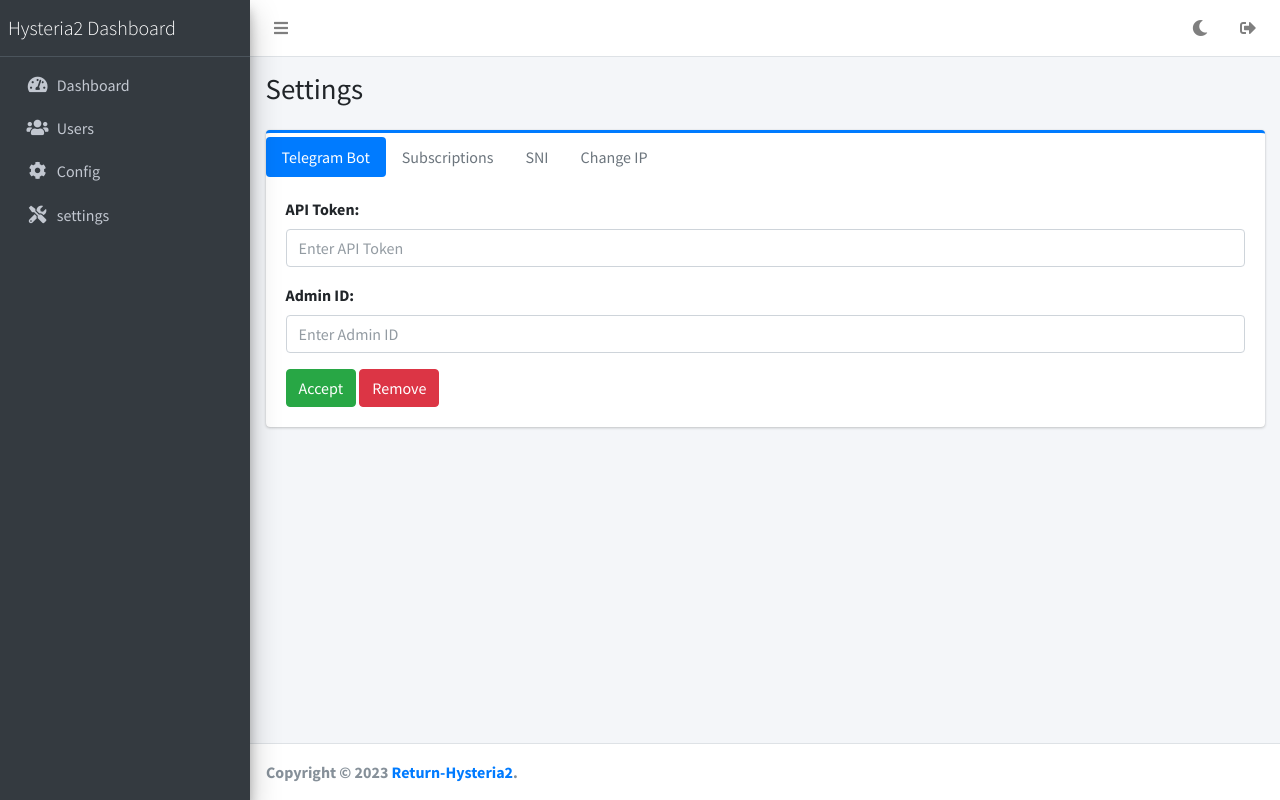
After one commit to ReturnFI/Hysteria2, a Python web app: template core/scripts/webpanel/templates/settings.html in a window 1280 px wide. The commit adds this page. Run offline with Jinja, Linux system fonts and the light colour scheme; the template is opened without the code that fills it, so the values that code supplies are empty; some libraries are stand-ins or nearby versions.

Commit message:
Added Settings router

```diff
--- a/core/scripts/webpanel/app.py
+++ b/core/scripts/webpanel/app.py
@@ -54,6 +54,7 @@ def create_app() -> FastAPI:
     app.include_router(routers.config.router, prefix='/config', tags=['Config Management[Web]'])  # Add config router
     app.include_router(routers.user.router, prefix='/users', tags=['User Management[Web]'])  # Add user router
     app.include_router(routers.api.v1.api_v1_router, prefix='/api/v1', tags=['API Version 1'])  # Add API version 1 router # type: ignore
+    app.include_router(routers.settings.router, prefix='/settings', tags=['Settings[Web]']) # Add settings router
 
     # Document that the API requires an API key
     setup_openapi_schema(app)
--- a/core/scripts/webpanel/routers/__init__.py
+++ b/core/scripts/webpanel/routers/__init__.py
@@ -3,3 +3,4 @@ from . import api
 from . import user
 from . import login
 from . import config
+from . import settings
--- /dev/null
+++ b/core/scripts/webpanel/routers/settings/__init__.py
@@ -0,0 +1 @@
+from .settings import router
--- a/core/scripts/webpanel/templates/base.html
+++ b/core/scripts/webpanel/templates/base.html
@@ -73,6 +73,12 @@
                                 <p>Config</p>
                             </a>
                         </li>
+                        <li class="nav-item">
+                            <a href="{{ url_for('settings') }}" class="nav-link {% if request.path == url_for('settings') %}active{% endif %}">
+                                <i class="nav-icon fas fa-tools"></i>
+                                <p>settings</p>
+                            </a>
+                        </li>
                     </ul>
                 </nav>
             </div>
--- /dev/null
+++ b/core/scripts/webpanel/templates/settings.html
@@ -0,0 +1,150 @@
+{% extends 'base.html' %}
+
+{% block title %}Settings{% endblock %}
+
+{% block content %}
+<div class="content-header">
+    <div class="container-fluid">
+        <div class="row mb-2">
+            <div class="col-sm-6">
+                <h1 class="m-0">Settings</h1>
+            </div>
+        </div>
+    </div>
+</div>
+
+<div class="content">
+    <div class="container-fluid">
+        <div class="row">
+            <div class="col-lg-12">
+                <div class="card card-primary card-outline card-tabs">
+                    <div class="card-header p-0 pt-1 border-bottom-0">
+                        <ul class="nav nav-pills" id="custom-tabs-three-tab" role="tablist">
+                            <li class="nav-item">
+                                <a class="nav-link active" id="telegram-tab" data-toggle="pill" href="#telegram"
+                                    role="tab" aria-controls="telegram" aria-selected="true">Telegram Bot</a>
+                            </li>
+                            <li class="nav-item">
+                                <a class="nav-link" id="subs-tab" data-toggle="pill" href="#subs" role="tab"
+                                    aria-controls="subs" aria-selected="false">Subscriptions</a>
+                            </li>
+                            <li class="nav-item">
+                                <a class="nav-link" id="sni-tab" data-toggle="pill" href="#sni" role="tab"
+                                    aria-controls="sni" aria-selected="false">SNI</a>
+                            </li>
+                            <li class="nav-item">
+                                <a class="nav-link" id="ip-tab" data-toggle="pill" href="#change_ip" role="tab"
+                                    aria-controls="change_ip" aria-selected="false">Change IP</a>
+                            </li>
+                        </ul>
+                    </div>
+                    <div class="card-body">
+                        <div class="tab-content" id="custom-tabs-three-tabContent">
+
+                            <!-- Telegram Bot Tab -->
+                            <div class="tab-pane fade show active" id="telegram" role="tabpanel"
+                                aria-labelledby="telegram-tab">
+                                <form>
+                                    <div class="form-group">
+                                        <label for="telegram_api_token">API Token:</label>
+                                        <input type="text" class="form-control" id="telegram_api_token"
+                                            placeholder="Enter API Token">
+                                    </div>
+                                    <div class="form-group">
+                                        <label for="telegram_admin_id">Admin ID:</label>
+                                        <input type="text" class="form-control" id="telegram_admin_id"
+                                            placeholder="Enter Admin ID">
+                                    </div>
+                                    <button type="submit" class="btn btn-success">Accept</button>
+                                    <button type="button" class="btn btn-danger">Remove</button>
+                                </form>
+                            </div>
+
+                            <!-- Subscriptions Tab -->
+                            <div class="tab-pane fade" id="subs" role="tabpanel" aria-labelledby="subs-tab">
+                                <ul class="nav nav-tabs" id="subs-tabs" role="tablist">
+                                    <li class="nav-item">
+                                        <a class="nav-link active" id="singbox-tab" data-toggle="tab" href="#singbox"
+                                            role="tab" aria-controls="singbox" aria-selected="true">SingBox</a>
+                                    </li>
+                                    <li class="nav-item">
+                                        <a class="nav-link" id="normal-tab" data-toggle="tab" href="#normal" role="tab"
+                                            aria-controls="normal" aria-selected="false">Normal</a>
+                                    </li>
+                                </ul>
+                                <div class="tab-content" id="subs-tabs-content">
+
+                                    <!-- SingBox Sub Tab -->
+                                    <div class="tab-pane fade show active" id="singbox" role="tabpanel"
+                                        aria-labelledby="singbox-tab">
+                                        <form>
+                                            <div class="form-group">
+                                                <label for="singbox_domain">Domain:</label>
+                                                <input type="text" class="form-control" id="singbox_domain"
+                                                    placeholder="Enter Domain">
+                                            </div>
+                                            <div class="form-group">
+                                                <label for="singbox_port">Port:</label>
+                                                <input type="text" class="form-control" id="singbox_port"
+                                                    placeholder="Enter Port">
+                                            </div>
+                                            <button type="submit" class="btn btn-success">Accept</button>
+                                            <button type="button" class="btn btn-danger">Remove</button>
+                                        </form>
+                                    </div>
+
+                                    <!-- Normal Sub Tab -->
+                                    <div class="tab-pane fade" id="normal" role="tabpanel" aria-labelledby="normal-tab">
+                                        <form>
+                                            <div class="form-group">
+                                                <label for="normal_domain">Domain:</label>
+                                                <input type="text" class="form-control" id="normal_domain"
+                                                    placeholder="Enter Domain">
+                                            </div>
+                                            <div class="form-group">
+                                                <label for="normal_port">Port:</label>
+                                                <input type="text" class="form-control" id="normal_port"
+                                                    placeholder="Enter Port">
+                                            </div>
+                                            <button type="submit" class="btn btn-success">Accept</button>
+                                            <button type="button" class="btn btn-danger">Remove</button>
+                                        </form>
+                                    </div>
+                                </div>
+                            </div>
+
+                            <!-- SNI Tab -->
+                            <div class="tab-pane fade" id="sni" role="tabpanel" aria-labelledby="sni-tab">
+                                <form>
+                                    <div class="form-group">
+                                        <label for="sni_domain">Domain:</label>
+                                        <input type="text" class="form-control" id="sni_domain"
+                                            placeholder="Enter Domain">
+                                    </div>
+                                    <button type="submit" class="btn btn-primary">Change</button>
+                                </form>
+                            </div>
+
+                            <!-- Change IP Tab -->
+                            <div class="tab-pane fade" id="change_ip" role="tabpanel" aria-labelledby="ip-tab">
+                                <form>
+                                    <div class="form-group">
+                                        <label for="ipv4">IPv4:</label>
+                                        <input type="text" class="form-control" id="ipv4" placeholder="Enter IPv4">
+                                    </div>
+                                    <div class="form-group">
+                                        <label for="ipv6">IPv6:</label>
+                                        <input type="text" class="form-control" id="ipv6" placeholder="Enter IPv6">
+                                    </div>
+                                    <button type="submit" class="btn btn-primary">Save</button>
+                                </form>
+                            </div>
+                        </div>
+                    </div>
+                    <!-- /.card -->
+                </div>
+            </div>
+        </div>
+    </div>
+</div>
+{% endblock %}
```
Also changed, not shown: core/scripts/webpanel/routers/settings/settings.py (added, +10 -0 lines).
